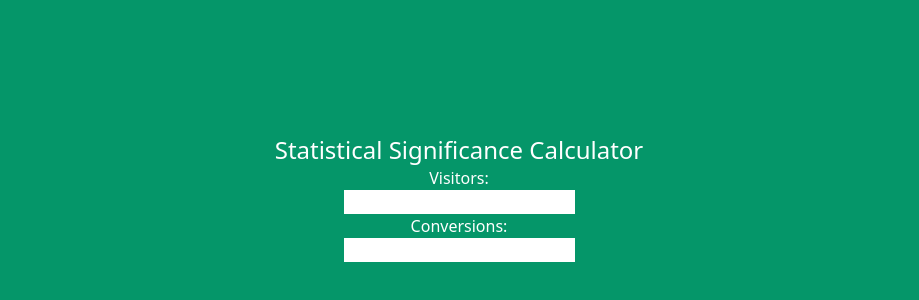
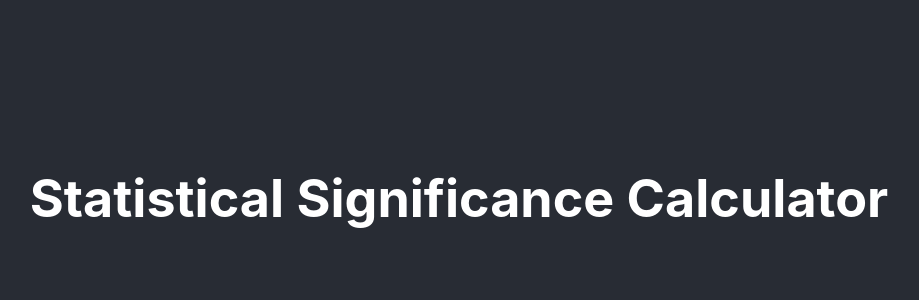
Before and after one commit to mikachan/stat-sig-calc, a React (Create React App) app: page / in a window 1280 px wide. Shown: the part 202-502 px from the top of the page, without its empty margins (181-1100 px from the left). Built offline with nearby package versions, Linux system fonts and the light colour scheme.

Commit message:
Revert "feat: install tailwindcss; add initial form elements"
This reverts commit 44c8ff216f35ae15e48b96885fd5f468e17adac9.

```diff
--- a/craco.config.js
+++ /dev/null
@@ -1,7 +0,0 @@
-module.exports = {
-	style: {
-		postcss: {
-			plugins: [require('tailwindcss'), require('autoprefixer')],
-		},
-	},
-};
--- a/public/index.html
+++ b/public/index.html
@@ -7,7 +7,7 @@
     <meta name="theme-color" content="#000000" />
     <meta
       name="description"
-      content="Statistical significance calculator built with React"
+      content="Web site created using create-react-app"
     />
     <link rel="apple-touch-icon" href="%PUBLIC_URL%/logo192.png" />
     <!--
@@ -24,7 +24,7 @@
       work correctly both with client-side routing and a non-root public URL.
       Learn how to configure a non-root public URL by running `npm run build`.
     -->
-    <title>Statistical Significance Calculator</title>
+    <title>React App</title>
   </head>
   <body>
     <noscript>You need to enable JavaScript to run this app.</noscript>
--- /dev/null
+++ b/src/App.css
@@ -0,0 +1,18 @@
+.App {
+  text-align: center;
+}
+
+.App-header {
+  background-color: #282c34;
+  min-height: 100vh;
+  display: flex;
+  flex-direction: column;
+  align-items: center;
+  justify-content: center;
+  font-size: calc(10px + 2vmin);
+  color: white;
+}
+
+.App-link {
+  color: #61dafb;
+}
--- a/src/App.js
+++ b/src/App.js
@@ -1,27 +1,11 @@
+import './App.css';
+
 function App() {
 	return (
-		<div className="bg-green-600 text-center">
-			<div className="flex flex-col items-center justify-center text-white h-screen">
-				<header>
-					<h1 className="text-2xl">
-						Statistical Significance Calculator
-					</h1>
-				</header>
-				<div className="text-white">
-					<div>
-						<label>
-							<p>Visitors:</p>
-							<input type="number" name="visitors" />
-						</label>
-					</div>
-					<div>
-						<label>
-							<p>Conversions:</p>
-							<input type="number" name="conversions" />
-						</label>
-					</div>
-				</div>
-			</div>
+		<div className="App">
+			<header className="App-header">
+				<h1>Statistical Significance Calculator</h1>
+			</header>
 		</div>
 	);
 }
--- a/src/index.css
+++ b/src/index.css
@@ -1,3 +1,13 @@
-@tailwind base;
-@tailwind components;
-@tailwind utilities;
+body {
+  margin: 0;
+  font-family: -apple-system, BlinkMacSystemFont, 'Segoe UI', 'Roboto', 'Oxygen',
+    'Ubuntu', 'Cantarell', 'Fira Sans', 'Droid Sans', 'Helvetica Neue',
+    sans-serif;
+  -webkit-font-smoothing: antialiased;
+  -moz-osx-font-smoothing: grayscale;
+}
+
+code {
+  font-family: source-code-pro, Menlo, Monaco, Consolas, 'Courier New',
+    monospace;
+}
--- a/tailwind.config.js
+++ /dev/null
@@ -1,11 +0,0 @@
-module.exports = {
-	purge: ['./src/**/*.{js,jsx,ts,tsx}', './public/index.html'],
-	darkMode: false, // or 'media' or 'class'
-	theme: {
-		extend: {},
-	},
-	variants: {
-		extend: {},
-	},
-	plugins: [],
-};
```
Also changed, not shown: package.json (+6 -11 lines), 2 other files (tests, documents, lock files or other folders).
